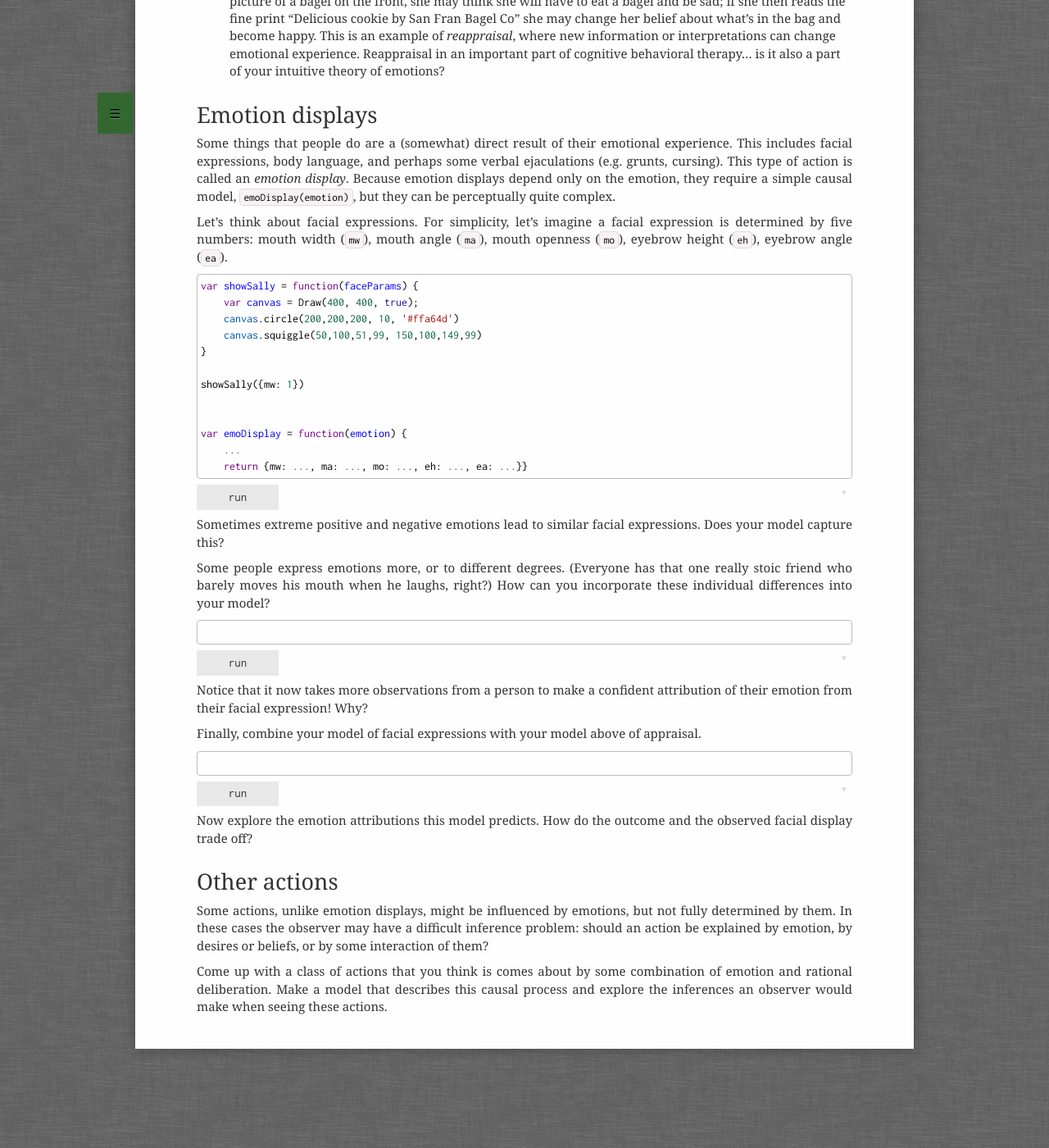
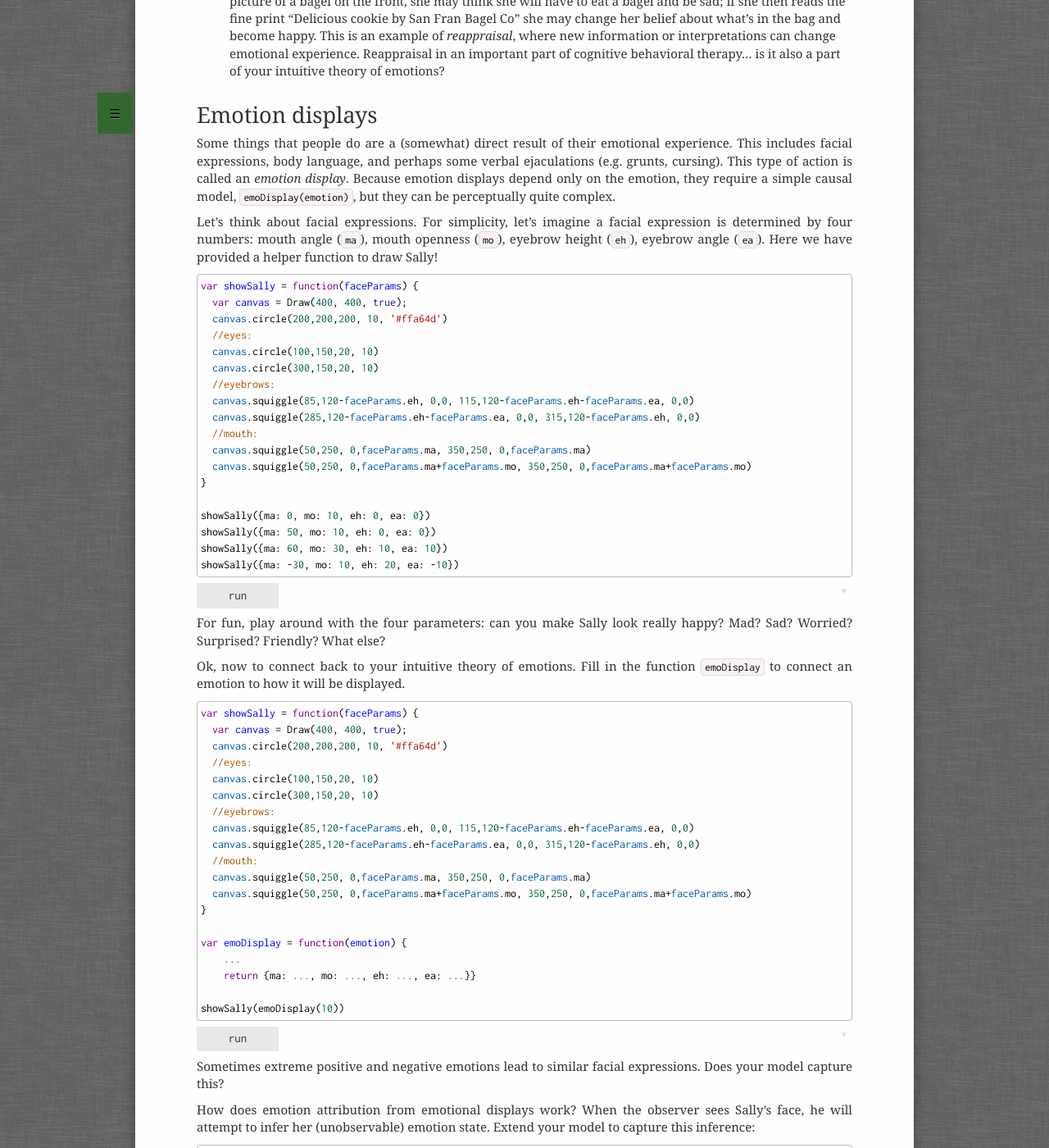
Before and after one commit to probmods/probmods2, a Jekyll site: the page built from teaching_extras/ToE.md, in a window 1280 px wide and 1400 px high, scrolled down 3385 px. Shown: the whole window at 82% size. Built offline with Jekyll 4.4.1, drawn with Linux system fonts in a browser that asks for light colours; a script that is not in the unit is left out; some of the changed text lies outside the part shown.

Commit message:
tinkering with ToE

```diff
--- a/teaching_extras/ToE.md
+++ b/teaching_extras/ToE.md
@@ -9,7 +9,7 @@
 When humans think about other people, we consider their feelings as well as their beliefs, desires, and other cognitive states.
 How can we integrate emotions into a theory of mind?
 We will need to say what kind of values "emotion" should take, as well as how these states are causally related to other (observable and unobservable) states.
-Here is a figure from [Ong, Soh, Zaki, Goodman (2019)](https://arxiv.org/abs/1903.06445), illustrating the potential causal relations:
+Here is a figure from [Ong, Soh, Zaki, Goodman (2019)](https://arxiv.org/abs/1903.06445), illustrating the potential causal relations in an intuitive theory of emotions:
 ![theory of emotion graphical model](../assets/img/ToE-fig.png)
 
 # Appraisal
@@ -150,26 +150,83 @@
 
 Some things that people do are a (somewhat) direct result of their emotional experience. This includes facial expressions, body language, and perhaps some verbal ejaculations (e.g. grunts, cursing). This type of action is called an *emotion display*. Because emotion displays depend only on the emotion, they require a simple causal model, `emoDisplay(emotion)`, but they can be perceptually quite complex.
 
-Let's think about facial expressions. For simplicity, let's imagine a facial expression is determined by five numbers: mouth width (`mw`), mouth angle (`ma`), mouth openness (`mo`), eyebrow height (`eh`), eyebrow angle (`ea`).
+Let's think about facial expressions. For simplicity, let's imagine a facial expression is determined by four numbers: mouth angle (`ma`), mouth openness (`mo`), eyebrow height (`eh`), eyebrow angle (`ea`). Here we have provided a helper function to draw Sally!
 
 ~~~~
 var showSally = function(faceParams) {
-	var canvas = Draw(400, 400, true);
-	canvas.circle(200,200,200, 10, '#ffa64d')
-	canvas.squiggle(50,100,51,99, 150,100,149,99)
+  var canvas = Draw(400, 400, true);
+  canvas.circle(200,200,200, 10, '#ffa64d')
+  //eyes:
+  canvas.circle(100,150,20, 10)
+  canvas.circle(300,150,20, 10)
+  //eyebrows:
+  canvas.squiggle(85,120-faceParams.eh, 0,0, 115,120-faceParams.eh-faceParams.ea, 0,0)
+  canvas.squiggle(285,120-faceParams.eh-faceParams.ea, 0,0, 315,120-faceParams.eh, 0,0)
+  //mouth:
+  canvas.squiggle(50,250, 0,faceParams.ma, 350,250, 0,faceParams.ma)
+  canvas.squiggle(50,250, 0,faceParams.ma+faceParams.mo, 350,250, 0,faceParams.ma+faceParams.mo)
 }
 
-showSally({mw: 1})
+showSally({ma: 0, mo: 10, eh: 0, ea: 0})
+showSally({ma: 50, mo: 10, eh: 0, ea: 0})
+showSally({ma: 60, mo: 30, eh: 10, ea: 10})
+showSally({ma: -30, mo: 10, eh: 20, ea: -10})
+~~~~
 
+For fun, play around with the four parameters: can you make Sally look really happy? Mad? Sad? Worried? Surprised? Friendly? What else?
+
+Ok, now to connect back to your intuitive theory of emotions. Fill in the function `emoDisplay` to connect an emotion to how it will be displayed.
+
+~~~~
+var showSally = function(faceParams) {
+  var canvas = Draw(400, 400, true);
+  canvas.circle(200,200,200, 10, '#ffa64d')
+  //eyes:
+  canvas.circle(100,150,20, 10)
+  canvas.circle(300,150,20, 10)
+  //eyebrows:
+  canvas.squiggle(85,120-faceParams.eh, 0,0, 115,120-faceParams.eh-faceParams.ea, 0,0)
+  canvas.squiggle(285,120-faceParams.eh-faceParams.ea, 0,0, 315,120-faceParams.eh, 0,0)
+  //mouth:
+  canvas.squiggle(50,250, 0,faceParams.ma, 350,250, 0,faceParams.ma)
+  canvas.squiggle(50,250, 0,faceParams.ma+faceParams.mo, 350,250, 0,faceParams.ma+faceParams.mo)
+}
 
 var emoDisplay = function(emotion) {
 	...
-	return {mw: ..., ma: ..., mo: ..., eh: ..., ea: ...}}
+	return {ma: ..., mo: ..., eh: ..., ea: ...}}
+
+showSally(emoDisplay(10))
 ~~~~
 
 Sometimes extreme positive and negative emotions lead to similar facial expressions. Does your model capture this?
 
+How does emotion attribution from emotional displays work? When the observer sees Sally's face, he will attempt to infer her (unobservable) emotion state. Extend your model to capture this inference:
 
+~~~~
+var showSally = function(faceParams) {
+  var canvas = Draw(400, 400, true);
+  canvas.circle(200,200,200, 10, '#ffa64d')
+  //eyes:
+  canvas.circle(100,150,20, 10)
+  canvas.circle(300,150,20, 10)
+  //eyebrows:
+  canvas.squiggle(85,120-faceParams.eh, 0,0, 115,120-faceParams.eh-faceParams.ea, 0,0)
+  canvas.squiggle(285,120-faceParams.eh-faceParams.ea, 0,0, 315,120-faceParams.eh, 0,0)
+  //mouth:
+  canvas.squiggle(50,250, 0,faceParams.ma, 350,250, 0,faceParams.ma)
+  canvas.squiggle(50,250, 0,faceParams.ma+faceParams.mo, 350,250, 0,faceParams.ma+faceParams.mo)
+}
+
+var emoDisplay = function(emotion) {
+	...
+	return {ma: ..., mo: ..., eh: ..., ea: ...}}
+
+var observedFace = {ma: 60, mo: 30, eh: 10, ea: 10}
+
+//what emotion will an observer infer from this face?
+
+~~~~
 
 Some people express emotions more, or to different degrees. (Everyone has that one really stoic friend who barely moves his mouth when he laughs, right?) How can you incorporate these individual differences into your model?
 
```
Also changed, not shown: other parts of teaching_extras/ToE.md (+1 -1 lines).
